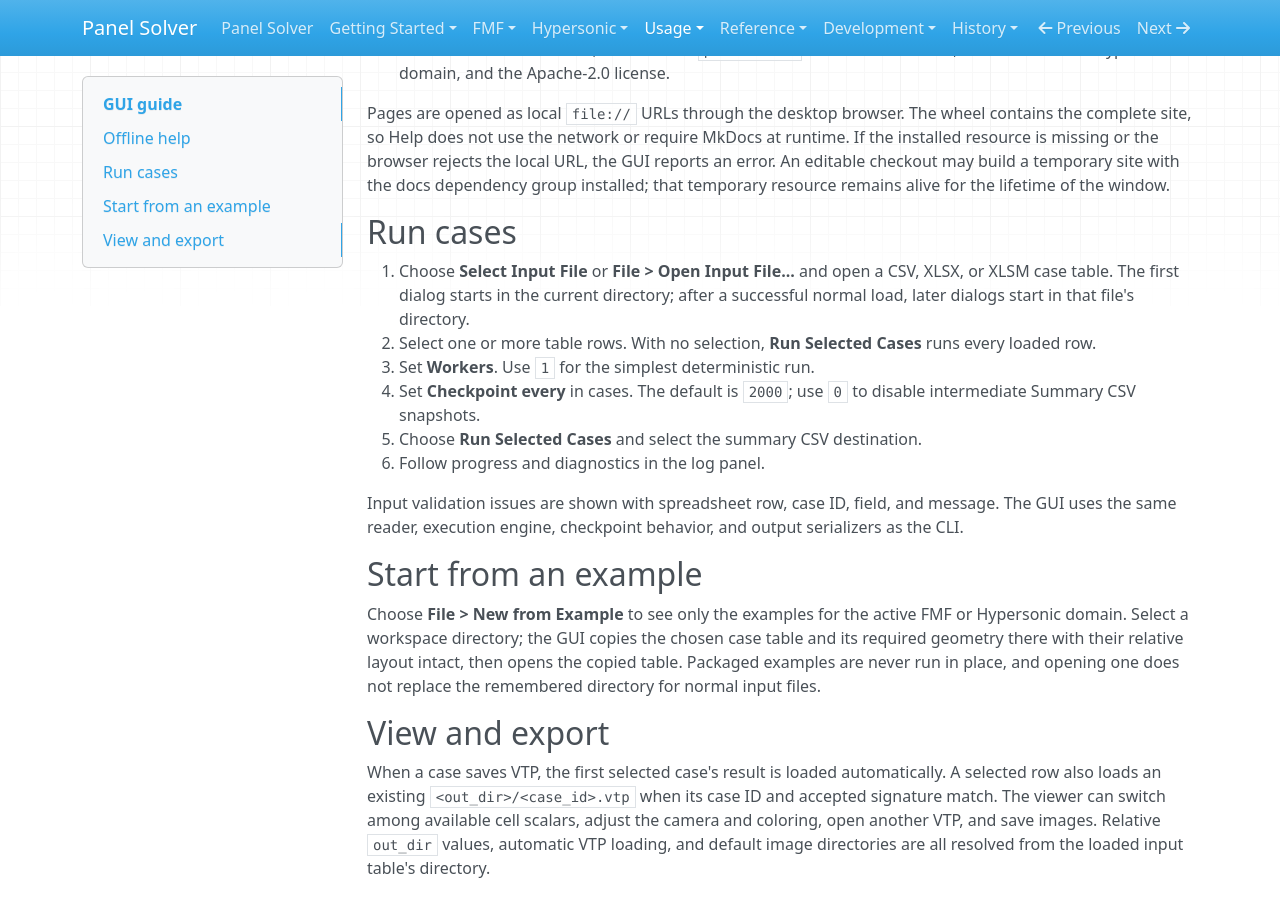
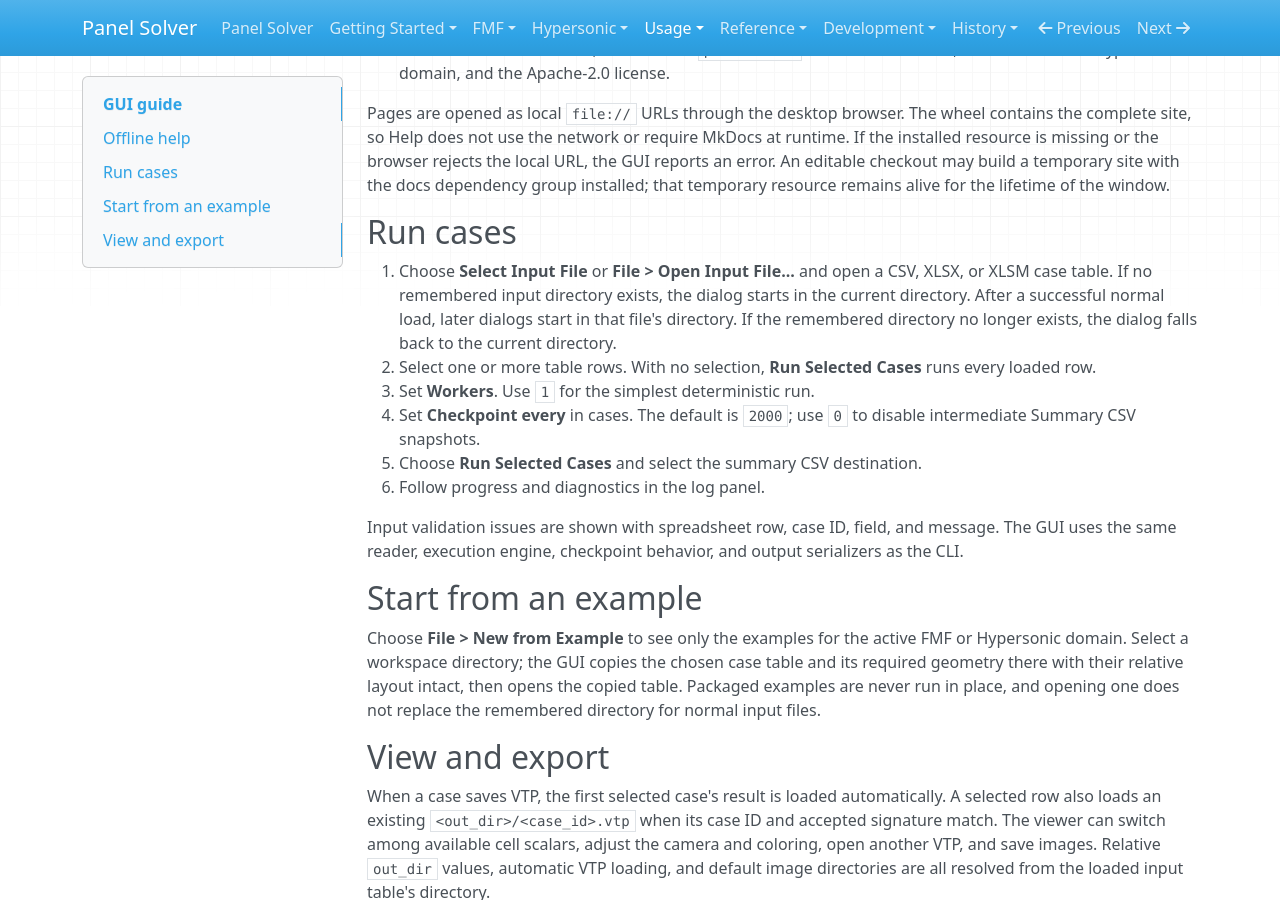
Before and after one commit to pandorobo11/panel-solvers, an MkDocs documentation site: the page built from docs/user-guide/gui.md, in a window 1280 px wide and 900 px high, scrolled down 482 px. Built offline with MkDocs 1.6.1, drawn with Linux system fonts in a browser that asks for light colours.

```diff
--- a/docs/user-guide/gui.md
+++ b/docs/user-guide/gui.md
@@ -33,8 +33,10 @@
 ## Run cases
 
 1. Choose **Select Input File** or **File > Open Input File...** and open a CSV,
-   XLSX, or XLSM case table. The first dialog starts in the current directory;
-   after a successful normal load, later dialogs start in that file's directory.
+   XLSX, or XLSM case table. If no remembered input directory exists, the dialog
+   starts in the current directory. After a successful normal load, later dialogs
+   start in that file's directory. If the remembered directory no longer exists,
+   the dialog falls back to the current directory.
 2. Select one or more table rows. With no selection, **Run Selected Cases** runs
    every loaded row.
 3. Set **Workers**. Use `1` for the simplest deterministic run.
```
Also changed, not shown: 1 other file.
